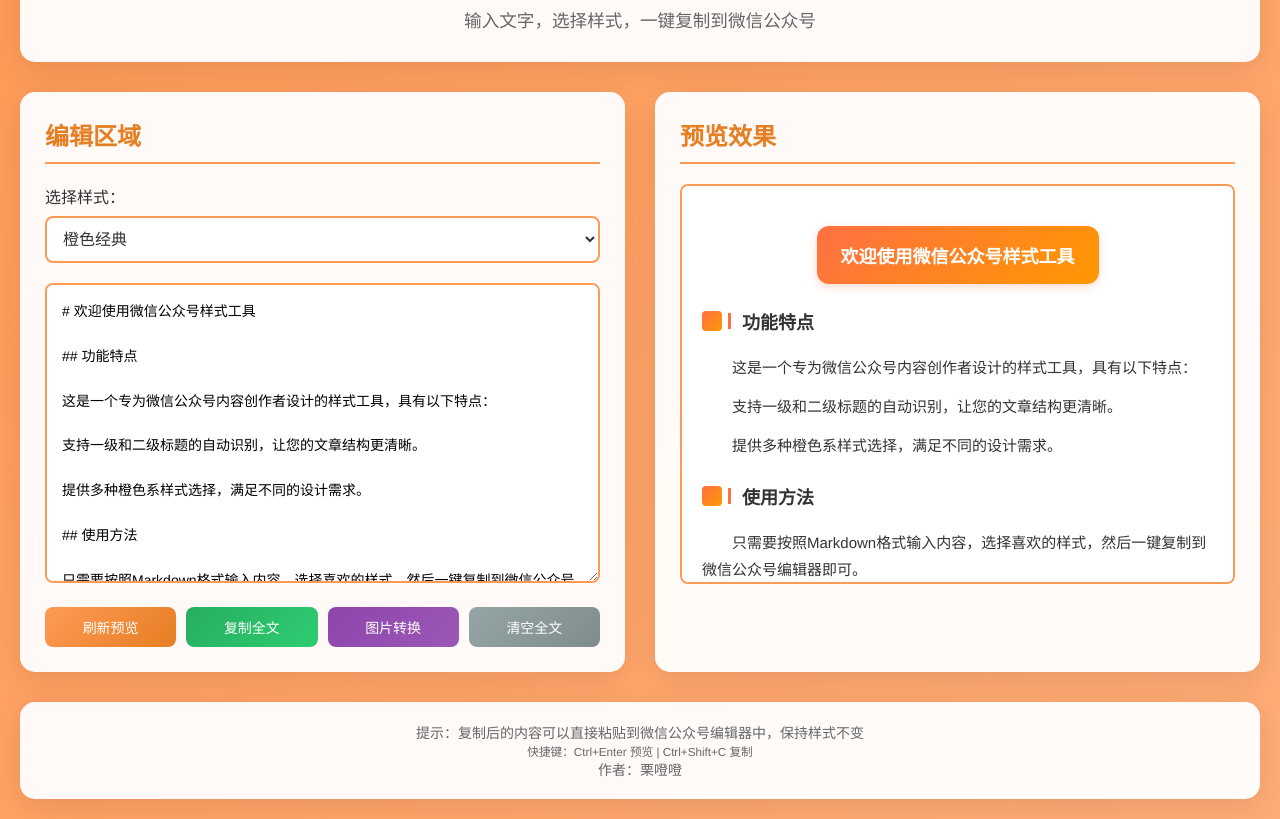
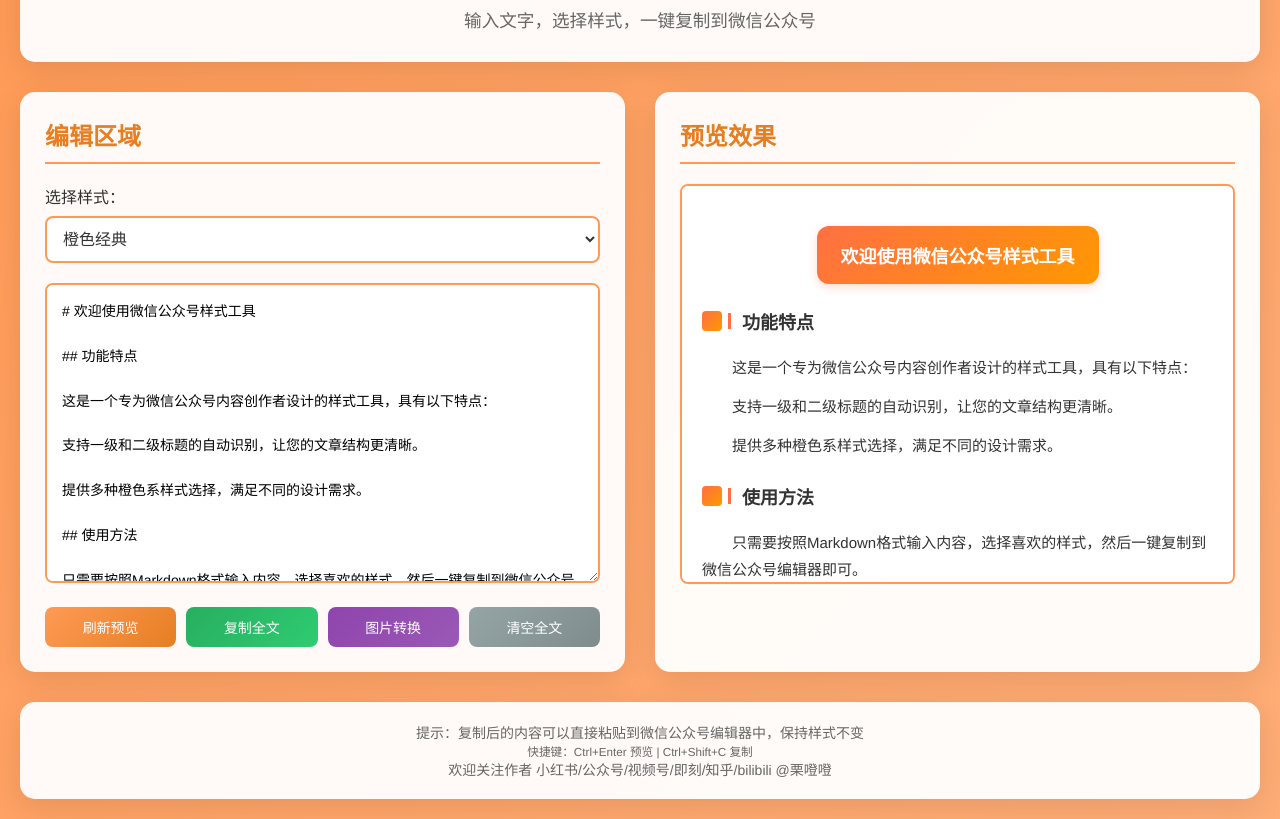
Before and after one commit to pzchenhui/wechat-style-tool, a plain HTML site: page index.html in a window 1280 px wide. Shown: the part 111-930 px from the top of the page. Drawn offline with Linux system fonts and the light colour scheme.

Commit message:
更新作者信息：添加多平台关注信息

```diff
--- a/index.html
+++ b/index.html
@@ -65,7 +65,7 @@
 
         <footer class="footer">
             <p>提示：复制后的内容可以直接粘贴到微信公众号编辑器中，保持样式不变</p>
-            <p>作者：栗噔噔</p>
+            <p>欢迎关注作者 小红书/公众号/视频号/即刻/知乎/bilibili @栗噔噔</p>
         </footer>
     </div>
 
--- a/script.js
+++ b/script.js
@@ -324,7 +324,7 @@ document.addEventListener('keydown', (e) => {
 document.querySelector('.footer').innerHTML = `
     <p>提示：复制后的内容可以直接粘贴到微信公众号编辑器中，保持样式不变<br>
     <small>快捷键：Ctrl+Enter 预览 | Ctrl+Shift+C 复制</small></p>
-    <p>作者：栗噔噔</p>
+    <p>欢迎关注作者 小红书/公众号/视频号/即刻/知乎/bilibili @栗噔噔</p>
 `;
 
 // 图片样式转换器功能
```
